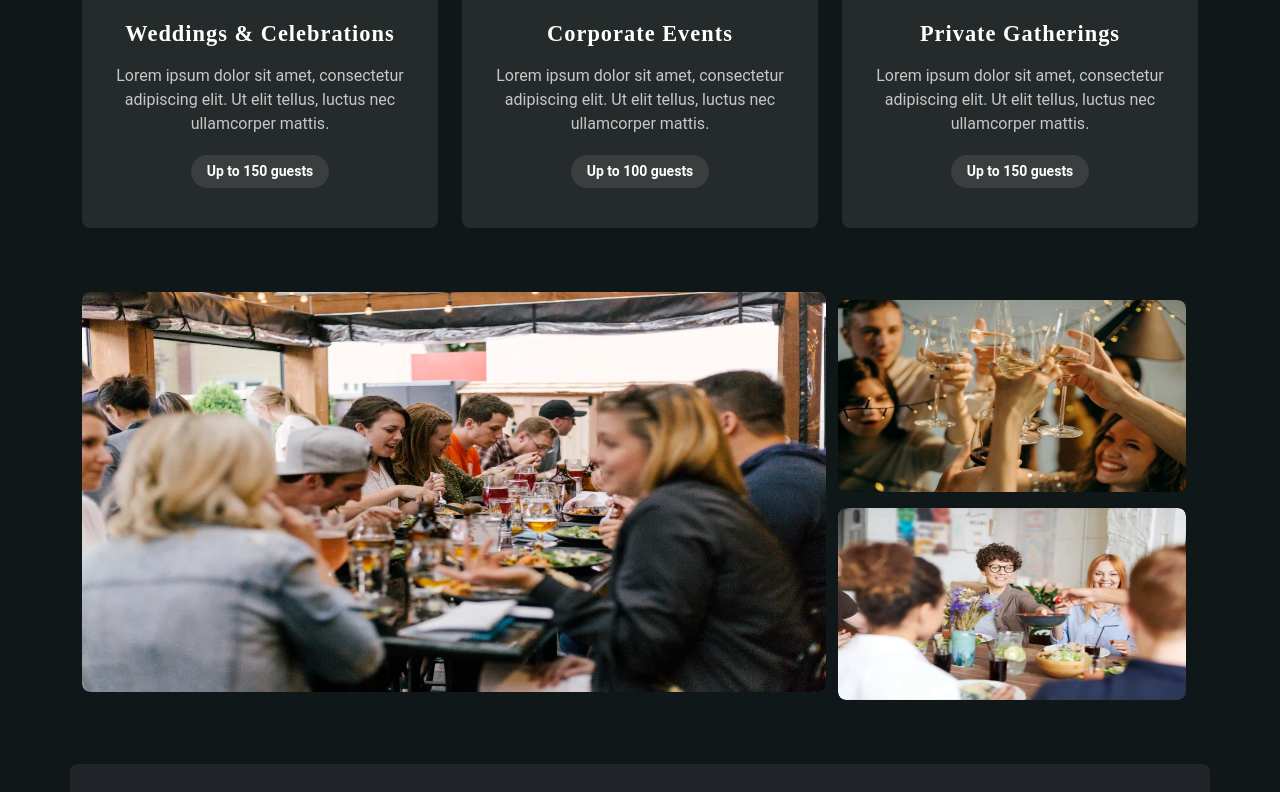
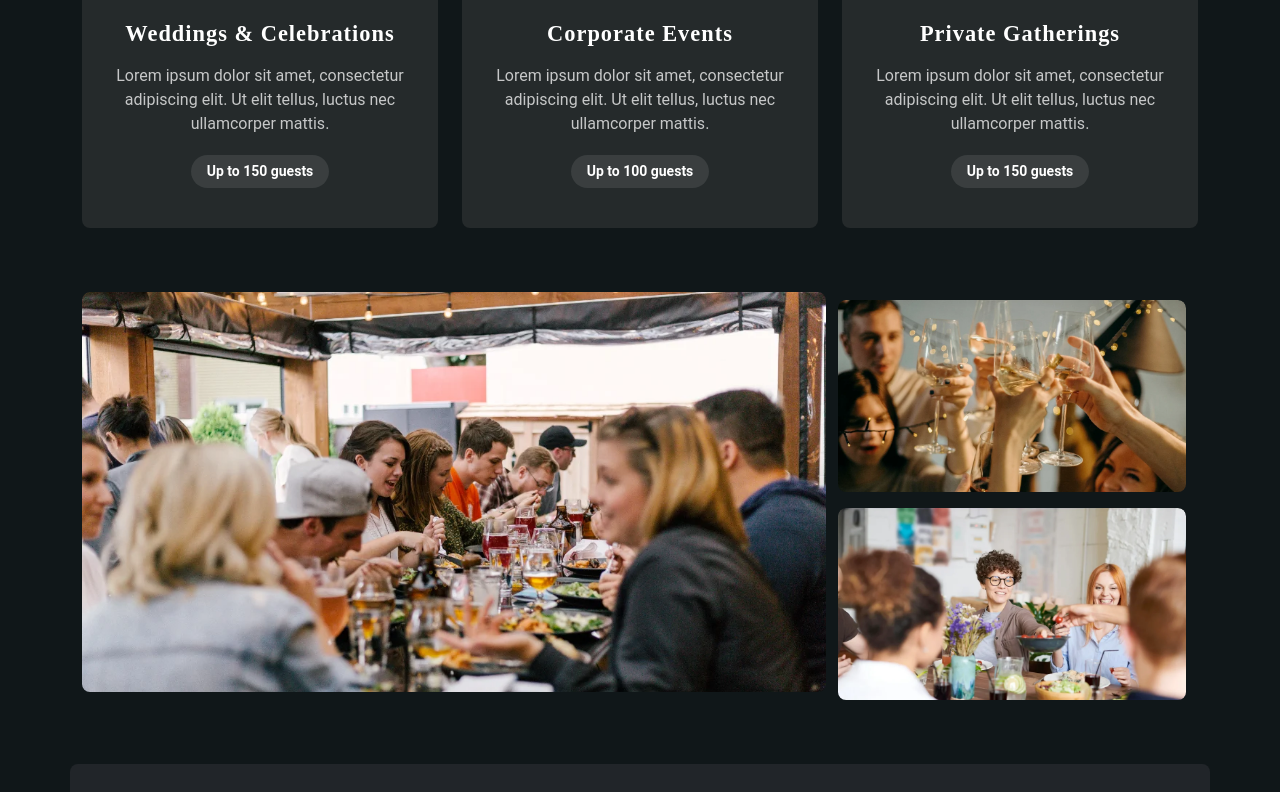
Before and after one commit to nilesh-pandav-760/restaurant, a plain HTML site: page index.html in a window 1280 px wide. Shown: the part 7972-8764 px from the top of the page. Drawn offline with nearby package versions, Linux system fonts and the light colour scheme.

Commit message:
Update style.css

```diff
--- a/css/style.css
+++ b/css/style.css
@@ -959,7 +959,7 @@ html {
 }
 
 #event-imgone {
-    height: 100%;
+    height: auto;
     width: 100%;
     transition: 0.3s ease;
 }
@@ -971,7 +971,7 @@ html {
 }
 
 #event-imgtwo {
-    height: 100%;
+    height: auto;
     width: 100%;
     transition: 0.3s ease;
 }
```
